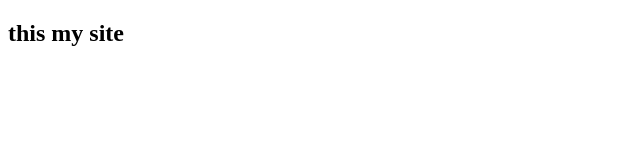
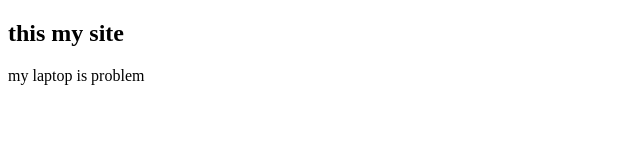
Before and after one commit to mahidhasan96/my-site, a plain HTML site: page index.html in a window 1280 px wide. Shown: the whole page, without its empty margins (0-640 px from the left). Drawn offline with Linux system fonts and the light colour scheme.

Commit message:
learn github

```diff
--- a/index.html
+++ b/index.html
@@ -7,5 +7,6 @@
 </head>
 <body>
     <h2>this my site</h2>
+    <p>my laptop is problem</p>
 </body>
 </html>
```
